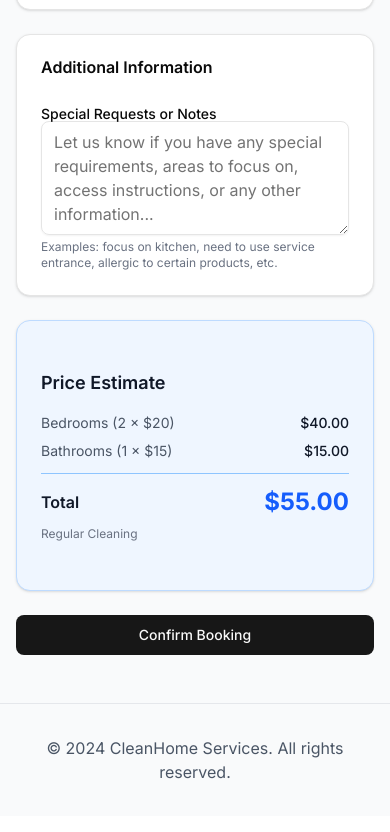
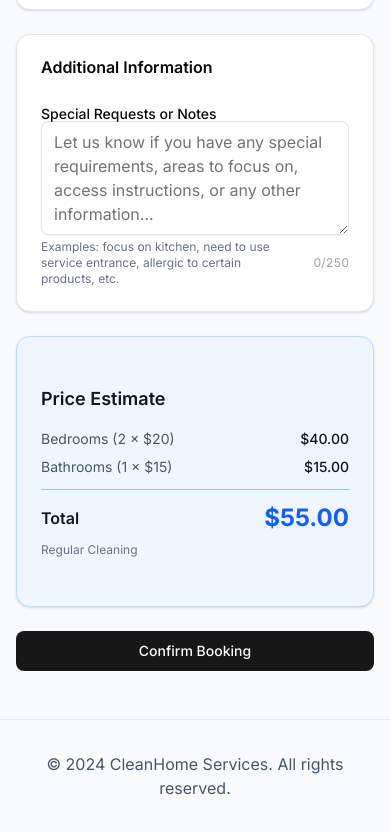
Before and after one commit to Mengawanji/SparkleClient, a Next.js app: page /book in a window 390 px wide. Shown: the part 1077-1909 px from the top of the page. Built offline with nearby package versions, Linux system fonts and the light colour scheme; no server answers.

Commit message:
Add word limit to additional notes and adjust phone to be less strict

```diff
--- a/lib/validations.ts
+++ b/lib/validations.ts
@@ -8,12 +8,14 @@ export const bookingSchema = z.object({
     .max(100, 'Name must be less than 100 characters'),
   email: z.string().email('Invalid email address'),
   phone: z
-    .string()
-    .regex(/^(?:\+1)?[\s.-]*\(?\d{3}\)?[\s.-]*\d{3}[\s.-]*\d{4}$/, {
-        message: "Please enter a valid phone number (e.g., (555) 123-4567 or 555-123-4567)"
-    })
+    .union([
+      z.string().length(0), // empty string
+      z.string().regex(/^(?:\+1)?[\s.-]*\(?\d{3}\)?[\s.-]*\d{3}[\s.-]*\d{4}$/, {
+        message: "Please enter valid phone number ((555) 123-4567 or 555-123-4567)"
+      })
+    ])
     .optional()
-    .or(z.literal('')),
+    .transform(e => e === "" ? undefined : e),
   address: z
     .string()
     .min(10, 'Address must be at least 10 characters')
@@ -45,7 +47,7 @@ export const bookingSchema = z.object({
     .regex(/^([0-1]?[0-9]|2[0-3]):[0-5][0-9]$/, 'Invalid time format (use HH:MM)'),
   additionalNotes: z
     .string()
-    .max(1000, 'Notes must be less than 1000 characters')
+    .max(1000, 'Notes must be less than 250 characters')
     .optional()
     .or(z.literal('')),
 });
--- a/src/components/booking-form.tsx
+++ b/src/components/booking-form.tsx
@@ -15,6 +15,8 @@ import { Textarea } from '@/components/ui/textarea';
 import { Select, SelectContent, SelectItem, SelectTrigger, SelectValue } from "@/components/ui/select"
 import { Card, CardContent, CardHeader, CardTitle } from '@/components/ui/card';
 import { PriceCalculator } from './price-calculator';
+
+const MAX_NOTES = 250;
 
 export function BookingForm() {
   const router = useRouter();
@@ -37,6 +39,11 @@ export function BookingForm() {
   });
 
   const watchedValues = watch();
+  // ✅ Watch additionalNotes specifically for the character count
+  const additionalNotes = watch('additionalNotes') ?? '';
+  const charsUsed = additionalNotes.length;
+  const charsRemaining = MAX_NOTES - charsUsed;
+
   const showPriceCalculator =
     watchedValues.cleaningType &&
     watchedValues.numberOfBedrooms >= 0 &&
@@ -236,7 +243,6 @@ export function BookingForm() {
           </CardContent>
         </Card>
 
-        {/* NEW: Additional Notes Card */}
         <Card>
           <CardHeader>
             <CardTitle>Additional Information</CardTitle>
@@ -249,16 +255,31 @@ export function BookingForm() {
                 {...register('additionalNotes')}
                 placeholder="Let us know if you have any special requirements, areas to focus on, access instructions, or any other information..."
                 rows={4}
-                className={errors.additionalNotes ? 'border-red-500' : ''}
+                // ✅ Red border if there's a validation error OR they've exceeded the limit
+                className={errors.additionalNotes || charsRemaining < 0 ? 'border-red-500' : ''}
               />
               {errors.additionalNotes && (
                 <p className="text-sm text-red-600 mt-1">
                   {errors.additionalNotes.message}
                 </p>
               )}
-              <p className="text-xs text-gray-500 mt-1">
-                Examples: focus on kitchen, need to use service entrance, allergic to certain products, etc.
-              </p>
+              {/* ✅ Footer row: hint text on the left, character count on the right */}
+              <div className="flex justify-between items-center mt-1">
+                <p className="text-xs text-gray-500">
+                  Examples: focus on kitchen, need to use service entrance, allergic to certain products, etc.
+                </p>
+                <p
+                  className={`text-xs tabular-nums shrink-0 ml-4 ${
+                    charsRemaining < 0
+                      ? 'text-red-500 font-medium'
+                      : charsRemaining < 100
+                      ? 'text-yellow-500'
+                      : 'text-gray-400'
+                  }`}
+                >
+                  {charsUsed}/{MAX_NOTES}
+                </p>
+              </div>
             </div>
           </CardContent>
         </Card>
```
